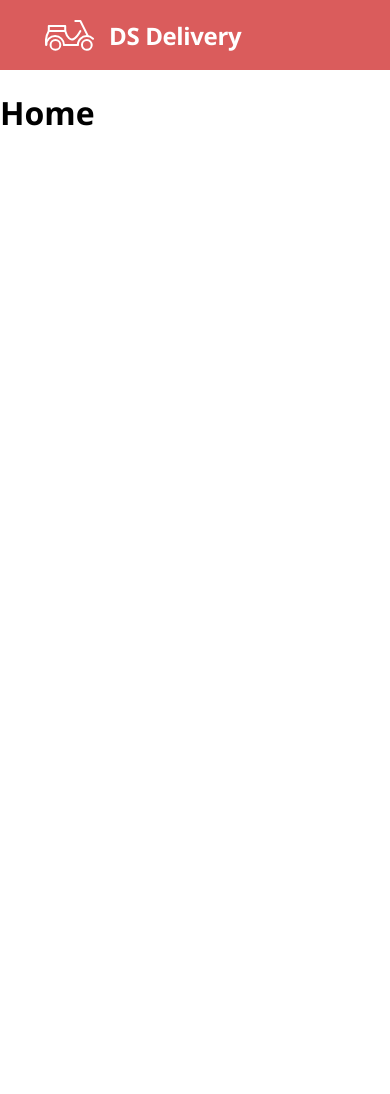
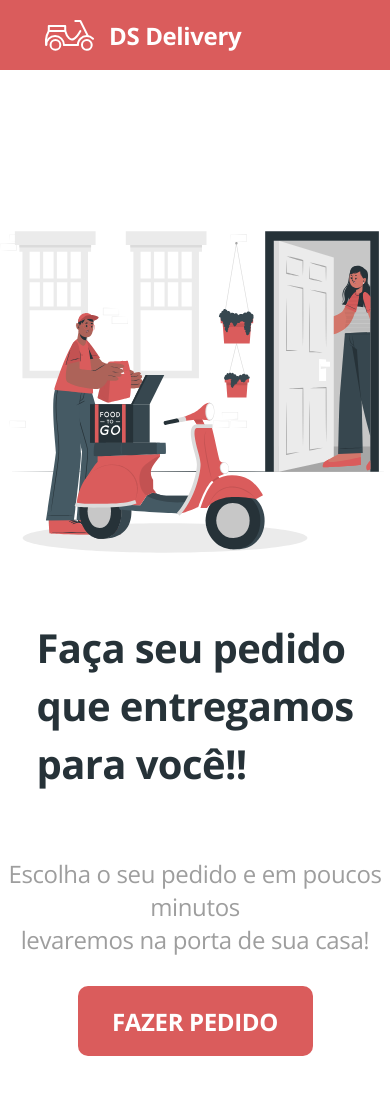
Before and after one commit to WernerLuiz92/SDS-Delivery, a React (Create React App) app in the folder front-web/: page / in a window 390 px wide. Shown: the top 1094 px of the page. Before the commit the page ends 844 px from the top, so only its background shows below. Built offline with nearby package versions, Linux system fonts and the light colour scheme.

Commit message:
Add HomePage

```diff
--- a/front-web/src/Home/index.tsx
+++ b/front-web/src/Home/index.tsx
@@ -1,10 +1,26 @@
 import './styles.css';
+
+import { ReactComponent as MainImage } from './main.svg';
 
 function Home() {
     return (
         <div className="home-container">
             <div className="home-content">
-                <h1>Home</h1>
+                <div className="home-actions">
+                    <h1 className="home-title">
+                        Faça seu pedido <br/>
+                        que entregamos <br/>
+                        para você!!
+                    </h1>
+                    <h3 className="home-subtitle">
+                        Escolha o seu pedido e em poucos minutos <br/>
+                        levaremos na porta de sua casa!
+                    </h3>
+                    <a href="order" className="home-btn-order" >FAZER PEDIDO</a>
+                </div>
+                <div className="home-image">
+                    <MainImage />
+                </div>
             </div>
         </div>
     )
--- a/front-web/src/Home/styles.css
+++ b/front-web/src/Home/styles.css
@@ -0,0 +1,95 @@
+.home-container {
+    padding-top: 100px;
+    height: calc(100vh - 254px);
+  }
+
+  .home-container h1 {
+    margin: 0;
+  }
+
+  .home-content {
+    display: flex;
+    justify-content: center;
+  }
+
+  .home-title {
+    font-weight: bold;
+    font-size: 55px;
+    line-height: 58px;
+    letter-spacing: -0.015em;
+    color: var(--dark-color);
+    margin-bottom: 40px !important;
+  }
+
+  .home-subtitle {
+    font-weight: normal;
+    font-size: 24px;
+    line-height: 33px;
+    letter-spacing: -0.015em;
+    color: var(--secondary-color);
+    margin-bottom: 30px;
+  }
+
+  .home-btn-order {
+    background-color: var(--primary-color);
+    border-radius: 10px;
+    height: 70px;
+    width: 235px;
+    display: inline-block;
+    display: flex;
+    align-items: center;
+    justify-content: center;
+    font-weight: bold;
+    font-size: 24px;
+    letter-spacing: -0.015em;
+    color: #FFF;
+  }
+
+  .home-btn-order:hover {
+    background-color: var(--primary-hover-color);
+    transform: scale(1.01);
+  }
+
+  .home-image svg {
+    width: 100% !important;
+  }
+
+  @media only screen and (max-width: 768px) {
+    .home-container {
+      height: auto;
+      margin-bottom: 50px;
+    }
+
+    .home-content {
+      flex-direction: column-reverse;
+    }
+
+    .home-title {
+      font-size: 40px;
+    }
+
+    .home-subtitle {
+      text-align: center;
+    }
+
+    .home-actions {
+      display: flex;
+      flex-direction: column;
+      align-items: center;
+    }
+
+    .home-image {
+      text-align: center;
+    }
+
+    .home-image svg {
+      width: 80%;
+    }
+  }
+
+  @media (max-height: 700px) {
+    .home-container {
+      height: auto;
+      margin-bottom: 30px;
+    }
+  }
```
Also changed, not shown: front-web/src/Home/main.svg (added).
